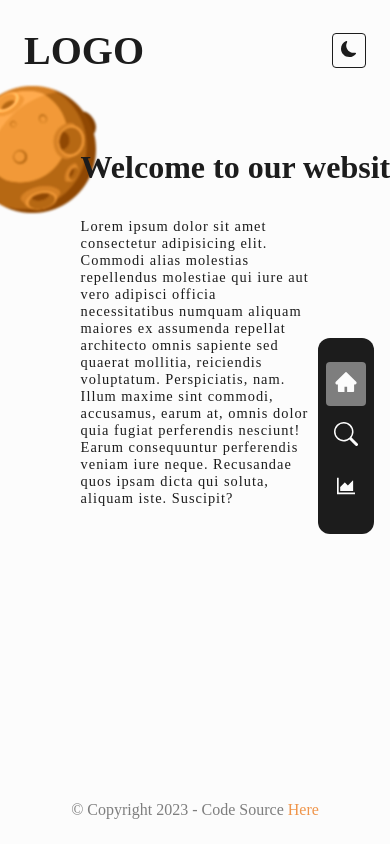
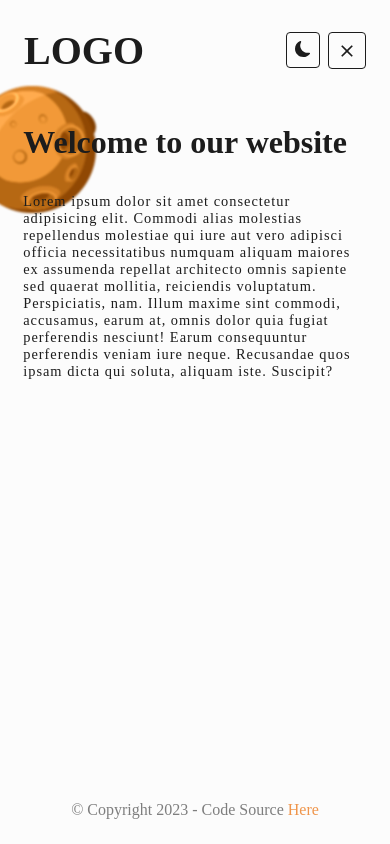
Before and after one commit to chingu-voyages/v45-tier2-team-21, a Next.js app: page / in a window 390 px wide. Built offline with nearby package versions, Linux system fonts and the light colour scheme.

Commit message:
Style: Make the `NavBar` responsive

```diff
--- a/src/app/layout.tsx
+++ b/src/app/layout.tsx
@@ -1,9 +1,9 @@
 import '@/styles/globals.css';
 import type { Metadata } from 'next'
 import Link from 'next/link'
-import NavBar from '@/components/ui/NavBar'
 import NextThemesProvider from '@/providers/NextThemesProvider';
-import ThemeButton from '@/components/ui/ThemeButton';
+import Header from '@/components/Header';
+import NavBar from '@/components/ui/NavBar';
 
 export const metadata: Metadata = {
   title: 'Team 21 Fireball',
@@ -20,15 +20,9 @@ export default function RootLayout({
       <body>
         <NextThemesProvider>
           <main>
-            <header>
-              <h1>Logo</h1>
-              <ThemeButton />
-            </header>
-
-            <NavBar id='navbar' />
-
+              <Header />
+              <NavBar iconsSize={24} id='navbar'/>
             {children}
-
             <footer>© Copyright 2023 - Code Source&nbsp;<Link href="" id='code-source-link'>Here</Link></footer>
           </main>
         </NextThemesProvider>
--- /dev/null
+++ b/src/components/Header.tsx
@@ -0,0 +1,30 @@
+"use client"
+import React from 'react'
+import MenuButton from './ui/MenuButton'
+import ThemeButton from './ui/ThemeButton'
+import styles from '@/styles/header.module.css'
+import NavBar from './ui/NavBar'
+
+type Props = {}
+
+const Header = (props: Props) => {
+  const [open, setOpen] = React.useState(false)
+
+  return (
+    <header id={styles["header"]}>
+      <h1>Logo</h1>
+      <div id={styles["header-icons"]}>
+        <ThemeButton />
+        <div id={styles['nav']}>
+          <MenuButton open={open} id={styles["menu-btn"]} iconClassName={styles['menu-btn-icon']} onClick={() => setOpen(!open)} />
+          <NavBar
+            id={styles['mini-navbar']}
+            className={styles[`navbar-${open ? "shown" : "hidden"}`]}
+            iconsSize={20} />
+        </div>
+      </div>
+    </header>
+  )
+}
+
+export default Header
--- /dev/null
+++ b/src/components/ui/MenuButton.tsx
@@ -0,0 +1,22 @@
+import React from "react";
+import { MdMenu, MdClose } from "react-icons/md"
+
+type Props = {
+  open: boolean;
+  iconClassName?: string;
+} & React.DetailedHTMLProps<React.ButtonHTMLAttributes<HTMLButtonElement>, HTMLButtonElement>;
+
+const MenuButton = ({ open, iconClassName, ...props }: Props) => {
+
+  return (
+    <button {...props}>
+      {
+        open
+          ? <MdMenu size={20} className={iconClassName} />
+          : <MdClose size={20} className={iconClassName} />
+      }
+    </button>
+  )
+}
+
+export default MenuButton
--- a/src/components/ui/NavBar.tsx
+++ b/src/components/ui/NavBar.tsx
@@ -6,22 +6,22 @@ import { AiFillHome, AiOutlineAreaChart } from 'react-icons/ai';
 import { usePathname } from 'next/navigation';
 
 type Props = {
-
+  iconsSize: number;
 } & React.DetailedHTMLProps<React.HTMLAttributes<HTMLElement>, HTMLElement>;
 
 const NavBar = (props: Props) => {
   const pathname = usePathname();
 
   return (
-    <nav {...props} id={styles['navbar']}>
+    <nav {...props} >
       <Link href="/" className={styles['icons']} id={pathname === "/" ? styles["active"] : ""} >
-        <AiFillHome size={24} />
+        <AiFillHome size={props.iconsSize} />
       </Link>
       <Link href="/search" className={styles['icons']} id={pathname === "/search" ? styles["active"] : ""} >
-        <BsSearch size={24} />
+        <BsSearch size={props.iconsSize} />
       </Link>
       <Link href="/graph" className={styles['icons']} id={pathname === "/graph" ? styles["active"] : ""}>
-        <AiOutlineAreaChart size={24} />
+        <AiOutlineAreaChart size={props.iconsSize} />
       </Link>
     </nav>
   )
--- a/src/styles/NavBar.module.css
+++ b/src/styles/NavBar.module.css
@@ -1,20 +1,3 @@
-#navbar {
-  position: absolute;
-  right: 16px;
-  top: 40%;
-  width: min-content;
-  height: min-content;
-  background-color: var(--secondary-color-800);
-  padding: 1.5rem 0.5rem;
-  border-radius: var(--border-radius-md);
-  display: flex;
-  flex-direction: column;
-  justify-content: center;
-  align-items: center;
-  gap: 0.5rem;
-  z-index: 1000;
-}
-
 .icons {
   color: var(--secondary-color-100);
   padding: 0.5rem;
--- a/src/styles/globals.css
+++ b/src/styles/globals.css
@@ -57,19 +57,6 @@ main {
   grid-template-rows: 12% 80% 8%;
 }
 
-header {
-  padding: 0 var(--spacing);
-  display: flex;
-  justify-content: space-between;
-  align-items: center;
-}
-
-header h1 {
-  font-size: 2.5rem;
-  text-transform: uppercase;
-  font-weight: bold;
-}
-
 footer {
   display: flex;
   justify-content: center;
@@ -81,10 +68,27 @@ footer #code-source-link {
   color: var(--primary-color-400);
 }
 
+#navbar {
+  display: none;
+}
+
 /* Responsive */
 
-@media screen and (min-width: 640px) {}
-
-@media screen and (min-width: 768px) {}
-
-@media screen and (min-width: 1024px) {}
+@media screen and (min-width: 768px) {
+  #navbar {
+    display: flex;
+    flex-direction: column;
+    justify-content: center;
+    align-items: center;
+    position: absolute;
+    right: 16px;
+    top: 40%;
+    width: min-content;
+    height: min-content;
+    background-color: var(--secondary-color-800);
+    padding: 1.5rem 0.5rem;
+    border-radius: var(--border-radius-md);
+    gap: 0.5rem;
+    z-index: 1000;
+  }
+}
--- /dev/null
+++ b/src/styles/header.module.css
@@ -0,0 +1,96 @@
+#menu-btn {
+  display: flex;
+  justify-content: center;
+  align-items: center;
+  min-height: 32px;
+  min-width: 32px;
+  padding: 0.45rem 0.5rem;
+  border: 1px solid var(--secondary-color-800);
+  border-radius: var(--border-radius-sm);
+  color: var(--secondary-color-800);
+  background-color: var(--secondary-color-100);
+  cursor: pointer;
+}
+
+#header {
+  padding: 0 var(--spacing);
+  display: flex;
+  justify-content: space-between;
+  align-items: center;
+}
+
+#header h1 {
+  font-size: 2.5rem;
+  text-transform: uppercase;
+  font-weight: bold;
+}
+
+#header-icons {
+  display: flex;
+  gap: 0.5rem;
+}
+
+#header-icons .menu-btn-icon {
+  animation: spin 0.5s ease-in-out;
+}
+
+#header-icons div#nav {
+  position: relative;
+}
+
+#mini-navbar {
+  display: flex;
+  flex-direction: column;
+  justify-content: center;
+  align-items: center;
+  position: absolute;
+  top: 2.75rem;
+  left: -2px;
+  width: min-content;
+  height: min-content;
+  background-color: var(--secondary-color-800);
+  border-radius: var(--border-radius-sm);
+  gap: 0.25rem;
+  padding: 0.4rem 0.25rem;
+  z-index: 1000;
+  transition: all 0.5s ease-in-out;
+}
+
+.navbar-shown {
+  opacity: 1;
+}
+
+.navbar-hidden {
+  opacity: 0;
+}
+
+/* Responsive */
+
+@media screen and (min-width: 768px) {
+  #header-icons {
+    display: initial;
+  }
+
+  #menu-btn {
+    display: none;
+  }
+
+  #mini-navbar {
+    display: none;
+  }
+
+  .navbar-shown,
+  .navbar-hidden {
+    opacity: 1;
+  }
+}
+
+@keyframes spin {
+  0% {
+    transform: rotate(0);
+  }
+
+  100% {
+    transform: rotate(180deg);
+  }
+}
--- a/src/styles/homePage.module.css
+++ b/src/styles/homePage.module.css
@@ -87,8 +87,6 @@
 
 /* Responsive */
 
-@media screen and (max-width: 640px) {}
-
 @media screen and (max-width: 768px) {
   .meteorite {
     opacity: 0;
@@ -105,14 +103,28 @@
     animation: fade-in 1s linear;
   }
 
+  #about {
+    width: 100%;
+  }
+
   #about #description {
     width: 100%;
   }
 
   #homepage {
     align-items: start;
-    justify-content: safe;
-    padding: 2rem;
+    justify-content: normal;
+    padding: 1rem;
+  }
+}
+
+@media screen and (max-width: 640px) {
+  #about #description h2 {
+    white-space: normal;
+  }
+
+  #about {
+    padding: 0.45rem;
   }
 }
 
```
